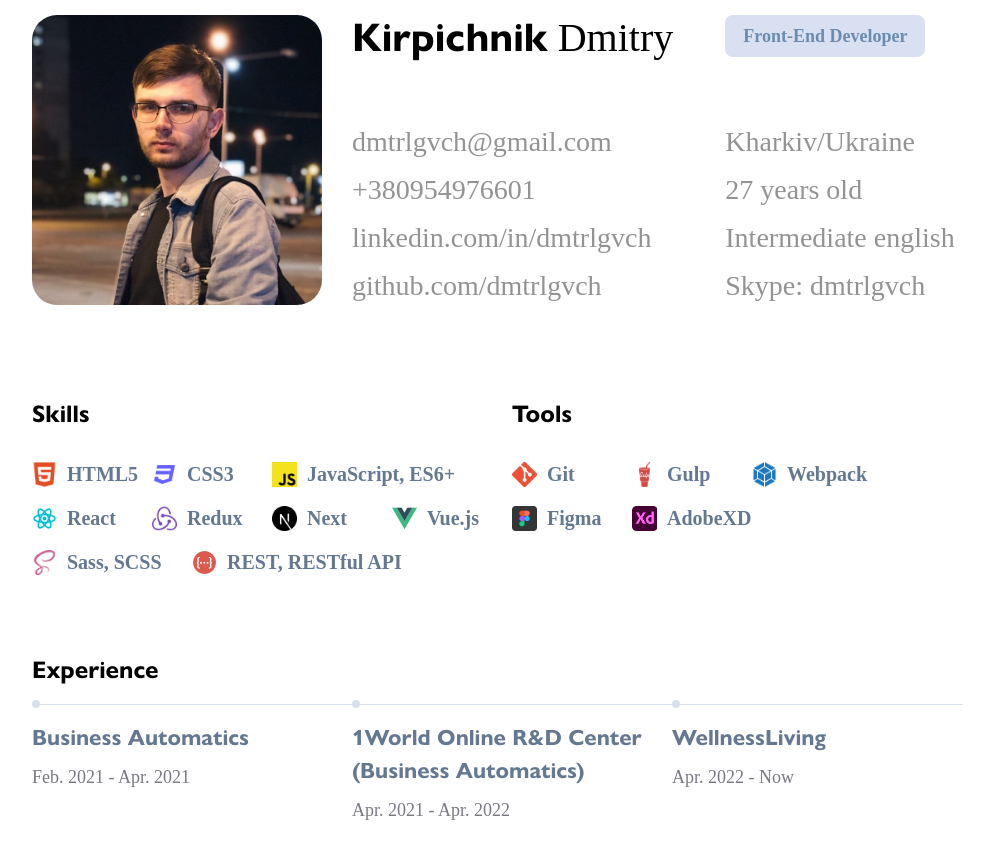
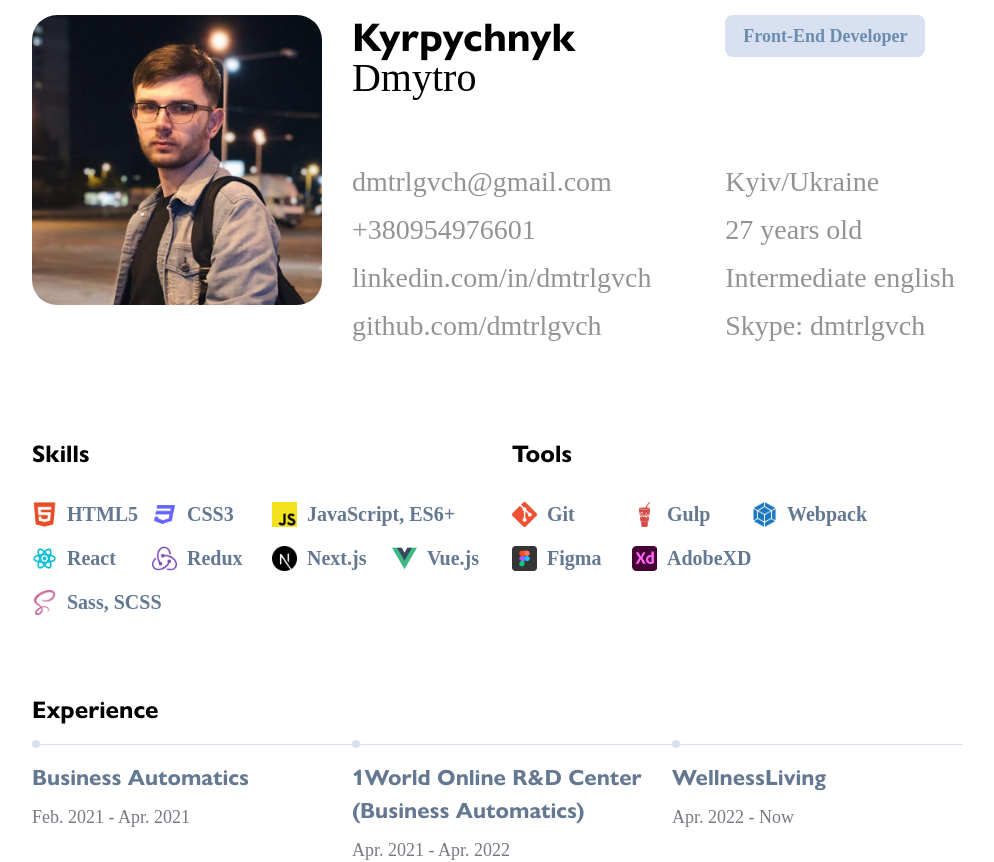
Before and after one commit to dmtrlgvch/cv, a plain HTML site: page index.html in a window 1280 px wide. Shown: the top 862 px of the page, without its empty margins (143-1137 px from the left). Drawn offline with nearby package versions, Linux system fonts and the light colour scheme; a web font is replaced by a local one.

Commit message:
changed name and location

```diff
--- a/index.html
+++ b/index.html
@@ -19,8 +19,8 @@
           <div class="row">
             <div class="col-7">
               <div class="name">
-                <span class="last-name">Kirpichnik</span>
-                <span class="first-name">Dmitry</span>
+                <span class="last-name">Kyrpychnyk</span>
+                <span class="first-name">Dmytro</span>
               </div>
             </div>
             <div class="col-5">
@@ -37,7 +37,7 @@
             </div>
 
             <div class="col-5">
-              <h3 class="info location">Kharkiv/Ukraine</h3>
+              <h3 class="info location">Kyiv/Ukraine</h3>
               <h3 class="info age">27 years old</h3>
               <h3 class="info english-level">Intermediate english</h3>
               <h3 class="info skype">Skype: dmtrlgvch</h3>
@@ -79,7 +79,7 @@
             </div>
 
             <div class="col-3">
-              <span class="skill next">Next</span>
+              <span class="skill next">Next.js</span>
             </div>
 
             <div class="col-3">
@@ -90,10 +90,6 @@
           <div class="row mb-4">
             <div class="col-4">
               <span class="skill sass">Sass, SCSS</span>
-            </div>
-
-            <div class="col">
-              <span class="skill rest-api">REST, RESTful API</span>
             </div>
           </div>
         </div>
```
